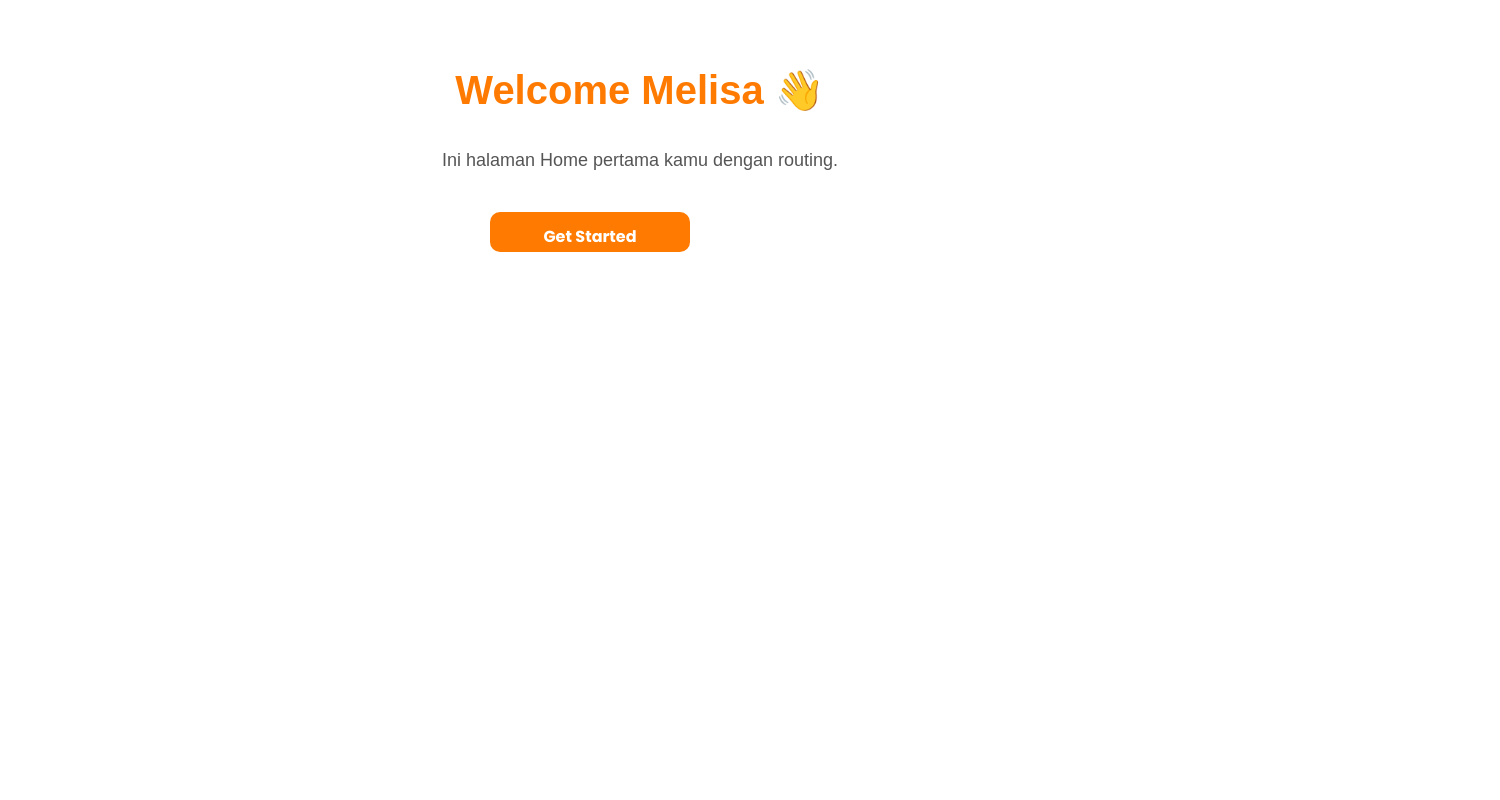
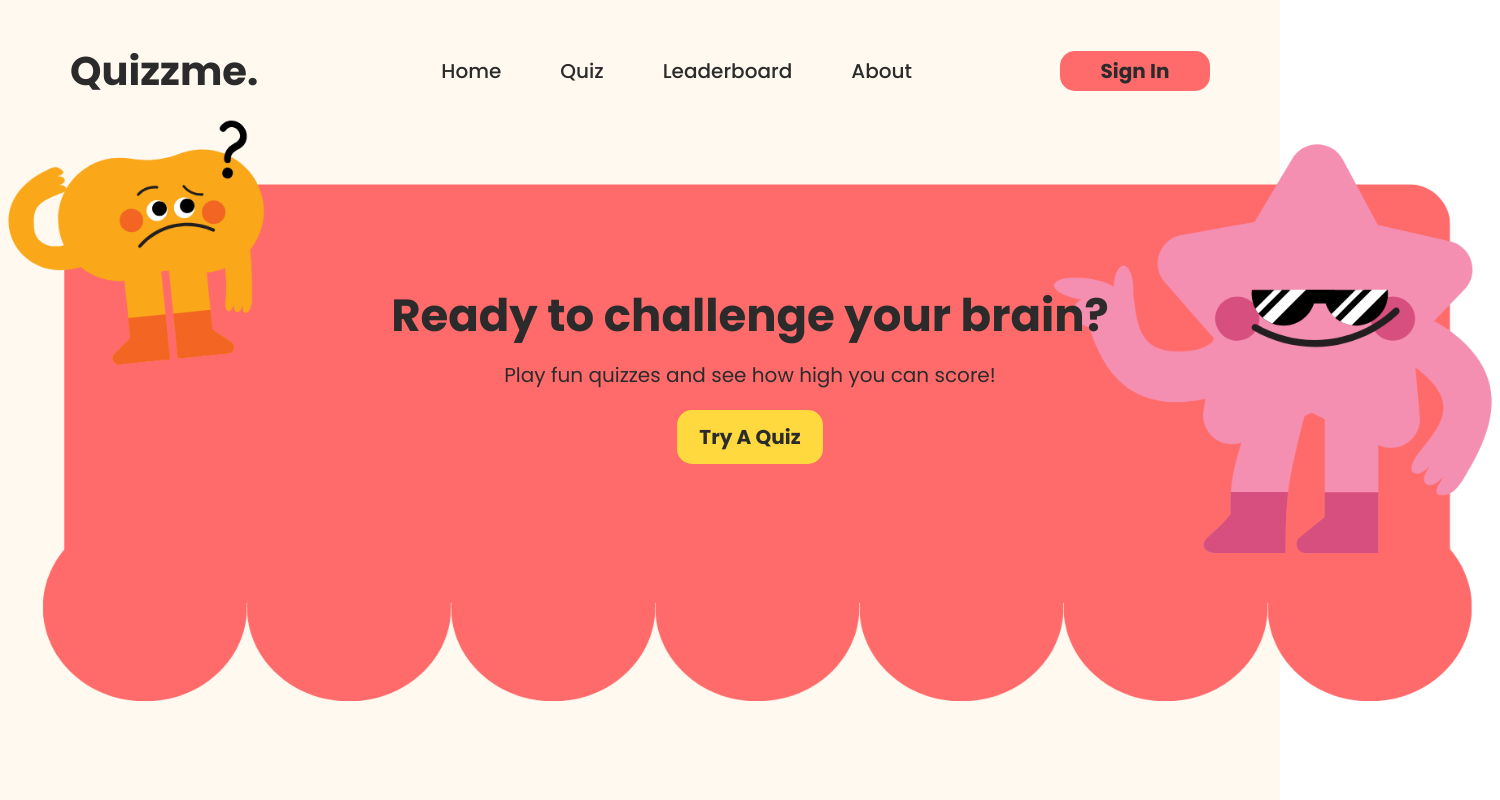
Before and after one commit to minervaismine/QuizWebChallenge, a React (Vite) app: page / in a window 1280 px wide. Shown: the top 800 px of the page, 1500 px wide, since content can reach past the window. Built offline with nearby package versions, Linux system fonts and the light colour scheme.

Commit message:
home page finished

```diff
--- a/src/pages/Home.css
+++ b/src/pages/Home.css
@@ -1,30 +1,124 @@
-.home-container {
-  text-align: center;
-  margin-top: 60px;
-  font-family: Arial, sans-serif;
+.home-wrapper {
+  background-color: #FFF9F0;
+  min-height: 100vh;
+  width: 100%;
 }
 
-.home-title {
-  font-size: 40px;
-  color: #ff7a00;
+/* Navbar Styles */
+.navbar {
+  width: 100%;
+  display: flex;
+  align-items: center;
+  justify-content: space-between;
 }
 
-.home-text {
-  font-size: 18px;
-  color: #555;
-}
-
-.home-button {
-  margin-top: 20px;
-  padding: 12px 25px;
-  border: none;
-  background-color: #ff7a00;
-  color: white;
-  font-size: 16px;
-  border-radius: 10px;
+.navbar-logo {
+  font-size: 40px;
+  font-weight: bold;
+  color: #2b2b2b;
+  padding-left: 70px;
+  padding-top: 40px;
   cursor: pointer;
 }
 
-.home-button:hover {
-  background-color: #e56700;
+.navbar ul {
+  flex: 1;
+  list-style: none;
+  text-align: center;
+  padding-top: 40px;
 }
+
+.navbar ul li {
+  display: inline-block;
+  margin-left: 15px;
+  margin-right: 20px;
+  font-weight: 500;
+  font-size: 20px;
+  cursor: pointer;
+}
+
+.nav-item {
+  color: #2b2b2b;
+  text-decoration: none;
+  padding: 7px 12px;
+  border-radius: 10px;
+  transition: background-color 0.2s, color 0.2s;
+}
+
+.nav-item:hover {
+  background-color: #ff6b6b;
+}
+
+.navbar-right {
+  padding-right: 70px;
+  padding-top: 40px;
+}
+
+.navbar-login-button {
+  border-radius: 15px;
+  border: 0px;
+  width: 150px;
+  height: 40px;
+  background-color: #ff6b6b;
+  font-family: "Poppins", sans-serif;
+  font-weight: bold;
+  font-size: 20px;
+  color: #2b2b2b;
+}
+
+.navbar-login-button:hover {
+  cursor: pointer;
+  background-color: #e85a5a;
+}
+
+.hero {
+  width: 1500px;
+  height: 620px;
+  margin: 0px auto;        /* ini yang membuat center */
+  overflow: hidden;
+  position: relative;
+}
+
+.hero-image {
+  width: 100%;
+  height: 100%;
+  object-fit: contain;
+}
+
+.hero-caption {
+  position: absolute;
+  inset: 0;                        /* memenuhi hero */
+  display: flex;
+  flex-direction: column;
+  justify-content: flex-start;         /* center vertical */
+  align-items: center;             /* center horizontal */
+  text-align: center;
+  color: #2b2b2b;
+  padding-top: 150px;
+}
+
+.hero-caption h1 {
+  font-size: 45px;
+  margin-bottom: 0px;
+}
+
+.hero-caption p {
+  margin-top: 10px;
+  font-size: 20px;
+}
+
+.hero-buttons button {
+  border: none;
+  background-color: #ffd93d;
+  color: #2b2b2b;
+  padding: 12px 22px;
+  border-radius: 15px;
+  font-family: "Poppins", sans-serif;
+  font-size: 20px;
+  font-weight: bold;
+  cursor: pointer;
+}
+
+.hero-buttons button:hover {
+  background-color: #f4c400;
+}
--- a/src/pages/Home.jsx
+++ b/src/pages/Home.jsx
@@ -1,14 +1,41 @@
 import "./Home.css";
-import { useNavigate } from "react-router-dom";
+import { useNavigate, Link } from "react-router-dom";
+import backgroundHero from "../assets/background_welcome_home.png";
 
 function Home() {
   const navigate = useNavigate();
 
   return (
-    <div className="home-container">
-      <h1 className="home-title">Welcome Melisa 👋</h1>
-      <p className="home-text">Ini halaman Home pertama kamu dengan routing.</p>
-      <button className="home-button" onClick={() => navigate("/login")}>Get Started</button>
+    <div className="home-wrapper">
+      {/* Navbar */}
+      <nav className="navbar">
+        <span className="navbar-logo" onClick={() => navigate("/")}>Quizzme.</span>
+
+        <ul>
+          <li><Link to="/" className="nav-item">Home</Link></li>
+          <li><Link to="/quiz" className="nav-item">Quiz</Link></li>
+          <li><Link to="/leaderboard" className="nav-item">Leaderboard</Link></li>
+          <li><Link to="/about" className="nav-item">About</Link></li>
+        </ul>
+
+        <div className="navbar-right">
+          <button className="navbar-login-button" onClick={() => navigate("/login")}>Sign In</button>
+        </div>
+      </nav>
+
+      {/* CONTENT HOME */}
+      <div className="hero">
+        <img src={backgroundHero} alt="Hero Background" className="hero-image"/>
+
+        <div className="hero-caption">
+          <h1>Ready to challenge your brain?</h1>
+          <p>Play fun quizzes and see how high you can score!</p>
+
+          <div className="hero-buttons">
+            <button onClick={() => navigate("/quiz")}>Try A Quiz</button>
+          </div>
+        </div>
+      </div>
     </div>
   );
 }
--- a/src/pages/Login.css
+++ b/src/pages/Login.css
@@ -87,7 +87,7 @@ label {
     font-family: inherit;
 }
 
-button {
+.login-form button {
     margin-top: 45px;
     border-radius: 15px;
     border: 0px;
@@ -102,7 +102,7 @@ button {
     color: #2b2b2b;
 }
 
-button:hover {
+.login-form button:hover {
     background-color: #2F7AE5;
     cursor: pointer;
 }
@@ -128,6 +128,7 @@ button:hover {
 .swal-button {
     background-color: #4d96ff;
     align-items: center;
+    font-family: "Poppins", sans-serif;
 }
 
 .swal-button:hover {
--- a/src/pages/Register.css
+++ b/src/pages/Register.css
@@ -48,6 +48,26 @@
 
 .register-form {
     width: 90%;
+}
+
+.register-form button {
+    margin-top: 45px;
+    border-radius: 15px;
+    border: 0px;
+    margin-left: 300px;
+    margin-right: 400px;
+    width: 200px;
+    height: 40px;
+    background-color: #4d96ff;
+    font-family: "Poppins", sans-serif;
+    font-weight: bold;
+    font-size: 20px;
+    color: #2b2b2b;
+}
+
+.register-form button:hover {
+    background-color: #2F7AE5;
+    cursor: pointer;
 }
 
 .register-grid-column {
@@ -111,6 +131,7 @@
 .swal-button {
     background-color: #4d96ff;
     align-items: center;
+    font-family: "Poppins", sans-serif;
 }
 
 .swal-button:hover {
```
Also changed, not shown: src/assets/background_welcome_home.png (added).
